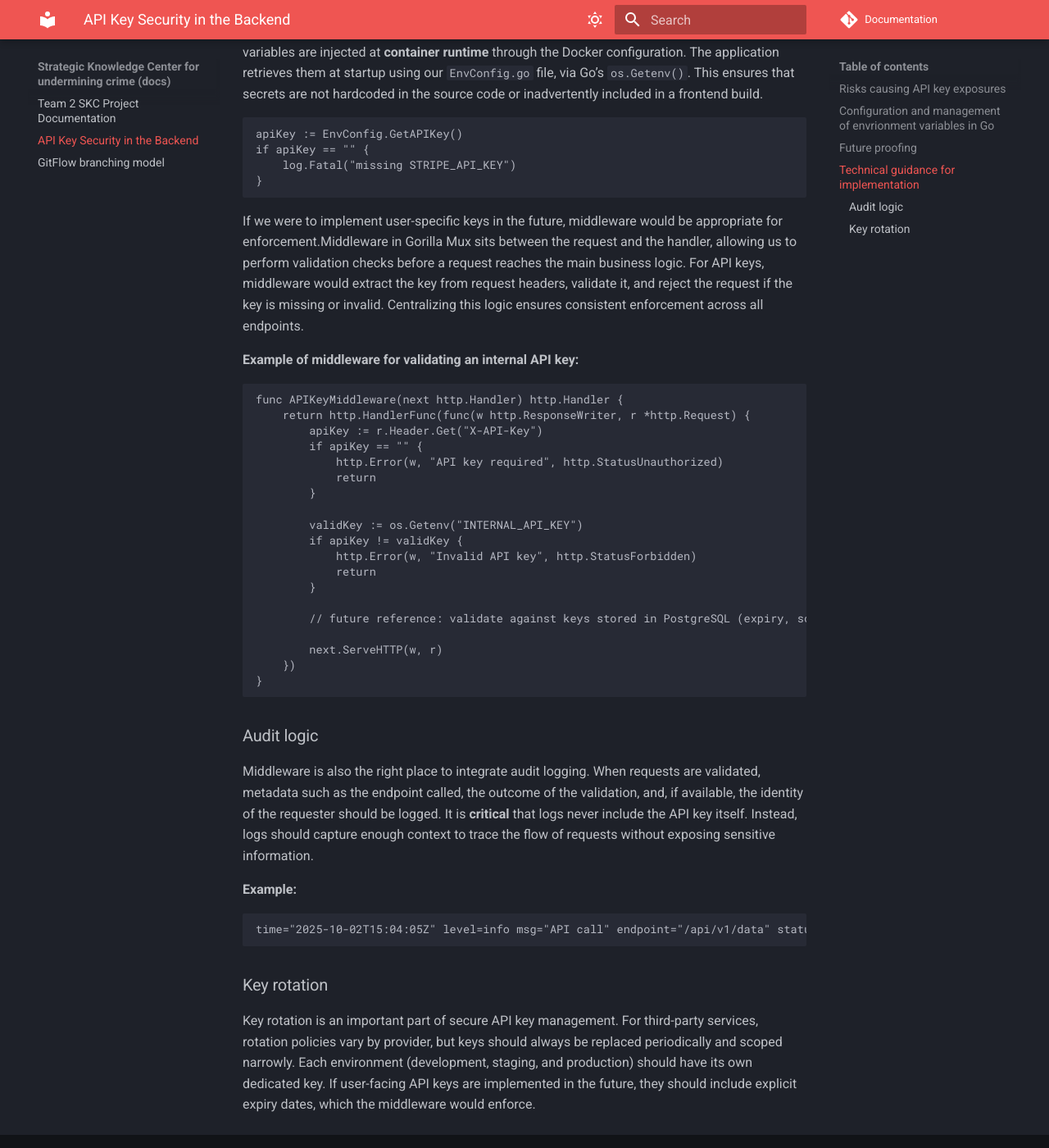
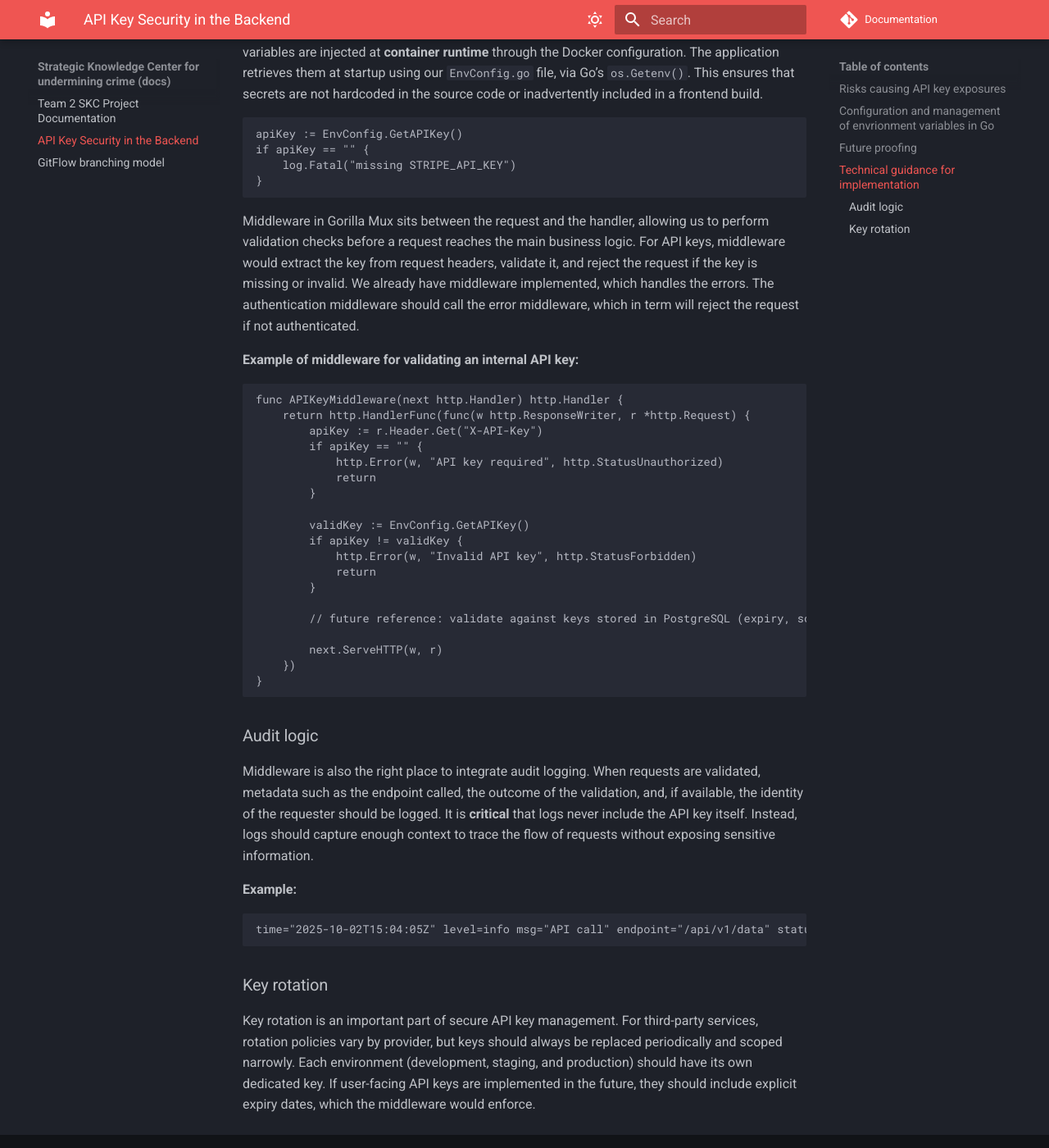
Before and after one commit to Team02SE/Documentation, an MkDocs documentation site: the page built from docs/api key security.md, in a window 1280 px wide and 1400 px high, scrolled down 1875 px. Shown: the whole window at 82% size. Built offline with MkDocs 1.6.1 and Material for MkDocs 9.7.7, drawn with Linux system fonts in a browser that asks for light colours; comment, search, counter and statistics services are not loaded.

Commit message:
Update api key security.md
further updates based on review

````diff
--- a/docs/api key security.md
+++ b/docs/api key security.md
@@ -54,7 +54,7 @@ if apiKey == "" {
 }
 ```
 
-If we were to implement user-specific keys in the future, middleware would be appropriate for enforcement.Middleware in Gorilla Mux sits between the request and the handler, allowing us to perform validation checks before a request reaches the main business logic. For API keys, middleware would extract the key from request headers, validate it, and reject the request if the key is missing or invalid. Centralizing this logic ensures consistent enforcement across all endpoints.
+Middleware in Gorilla Mux sits between the request and the handler, allowing us to perform validation checks before a request reaches the main business logic. For API keys, middleware would extract the key from request headers, validate it, and reject the request if the key is missing or invalid. We already have middleware implemented, which handles the errors. The authentication middleware should call the error middleware, which in term will reject the request if not authenticated.
 
 **Example of middleware for validating an internal API key:**
 
@@ -67,7 +67,7 @@ func APIKeyMiddleware(next http.Handler) http.Handler {
             return
         }
 
-        validKey := os.Getenv("INTERNAL_API_KEY")
+        validKey := EnvConfig.GetAPIKey()
         if apiKey != validKey {
             http.Error(w, "Invalid API key", http.StatusForbidden)
             return
````
